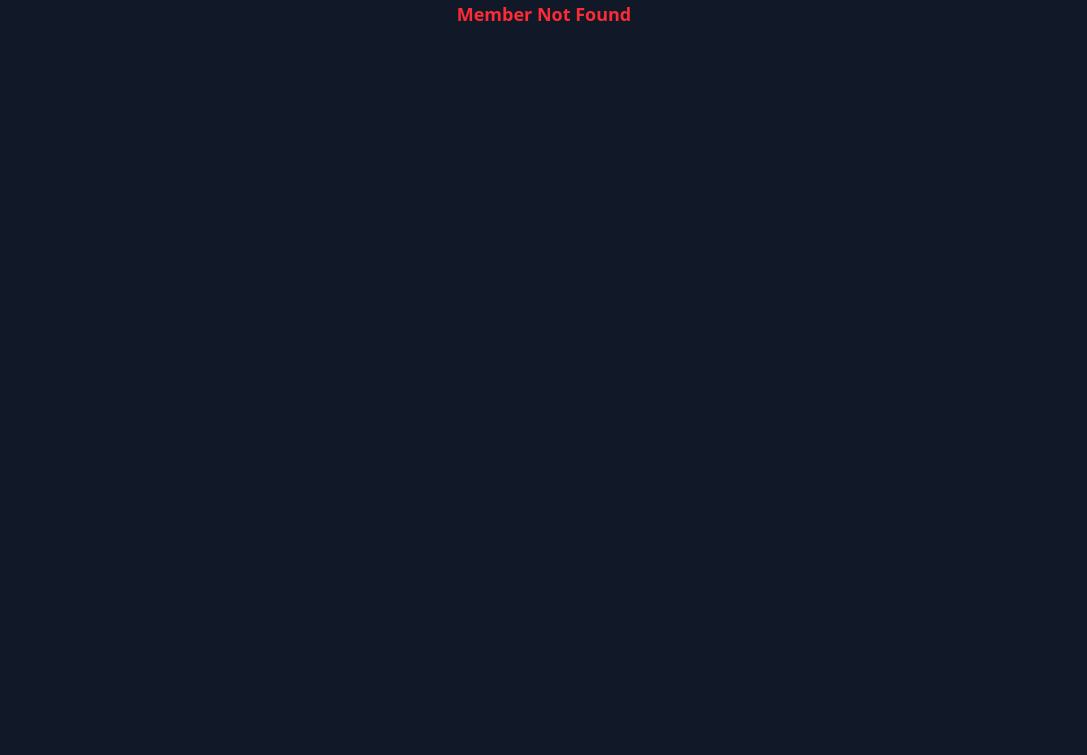
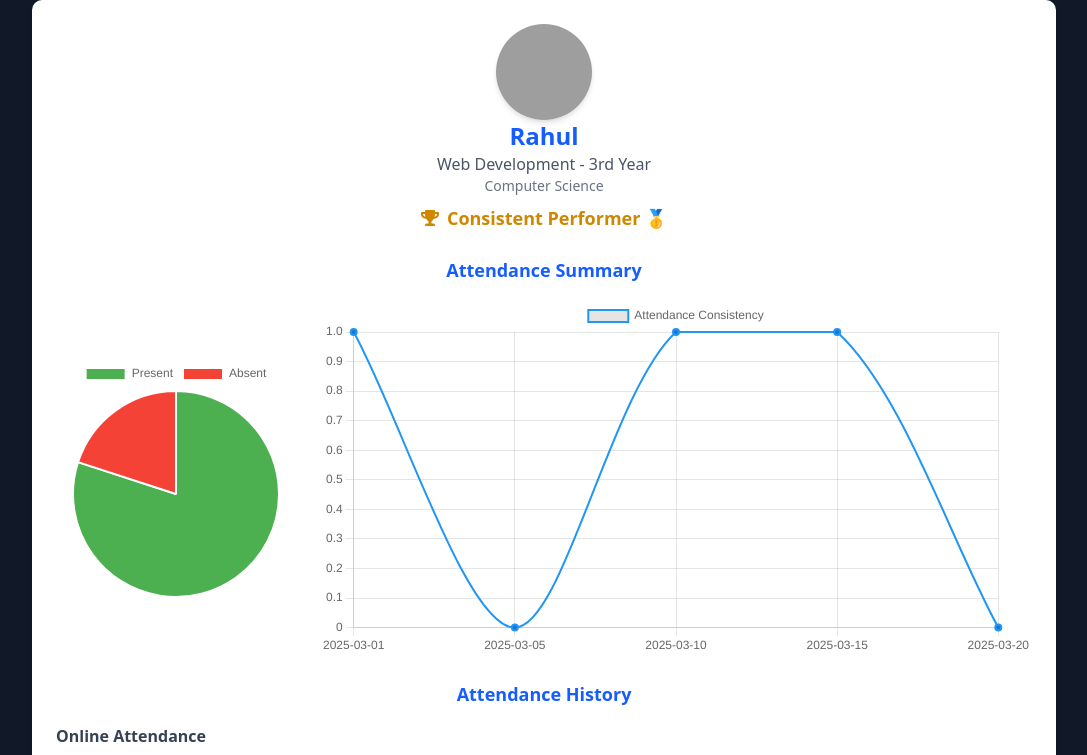
Before and after one commit to Tanmay170/Leaderboard, a React (Vite) app: page /member/1/attendance in a window 1280 px wide. Before the commit this address had no page. Shown: the top 755 px of the page, without its empty margins (96-1183 px from the left). Built offline with nearby package versions, Linux system fonts and the light colour scheme; grey boxes are pictures that could not be loaded.

Commit message:
fix: Routing

```diff
--- a/src/Components/Leaderboard.jsx
+++ b/src/Components/Leaderboard.jsx
@@ -82,7 +82,7 @@ const Leaderboard = () => {
                   </td>
                   <td className="p-4">
                     <button
-                      onClick={() => navigate(`/member-report/${member.id}`)}
+                      onClick={() => navigate(`/member/${member.id}`)}
                       className="bg-blue-600 text-white px-4 py-2 rounded-lg hover:bg-blue-700 transition"
                     >
                       View Report
--- a/src/Components/MemberAttendanceReport.jsx
+++ b/src/Components/MemberAttendanceReport.jsx
@@ -2,15 +2,16 @@ import React, { useRef } from "react";
 import { useParams } from "react-router-dom";
 import { Pie, Line } from "react-chartjs-2";
 import { Chart as ChartJS, ArcElement, Tooltip, Legend, CategoryScale, LinearScale, PointElement, LineElement } from "chart.js";
-import membersData from "../data/AttendanceData";
+import AttendanceData from "../data/AttendanceData";
 import html2canvas from "html2canvas";
 import jsPDF from "jspdf";
 import { FaTrophy } from "react-icons/fa";
 ChartJS.register(ArcElement, Tooltip, Legend, CategoryScale, LinearScale, PointElement, LineElement);
 
 const MemberAttendanceReport = () => {
-  const { memberId } = useParams();
-  const member = membersData.find((m) => m.id === parseInt(memberId));
+  const { id } = useParams(); // Change `memberId` to `id`
+  const member = AttendanceData.find((m) => Number(m.id) === Number(id));
+
   const reportRef = useRef();
 
   if (!member) {
--- a/src/Components/MemberReport.jsx
+++ b/src/Components/MemberReport.jsx
@@ -1,5 +1,5 @@
 import React from "react";
-import { useParams, Link } from "react-router-dom";
+import { useParams, Link, useNavigate } from "react-router-dom";
 import { motion } from "framer-motion";
 import { CircularProgressbar, buildStyles } from "react-circular-progressbar";
 import "react-circular-progressbar/dist/styles.css";
@@ -8,7 +8,10 @@ import { membersData } from "../data/membersData";
 
 const MemberReport = () => {
   const { id } = useParams();
-  const member = membersData.find((m) => m.id === parseInt(id));
+  const navigate = useNavigate();
+
+  // Fix: Ensure `id` is converted to a number
+  const member = membersData.find((m) => Number(m.id) === Number(id));
 
   if (!member) {
     return <div className="text-red-500 text-center mt-10">Member not found!</div>;
@@ -88,12 +91,12 @@ const MemberReport = () => {
 
         {/* Attendance Report Link */}
         <div className="mt-6 flex justify-center">
-          <Link
-            to={`/member/${member.id}/attendance`}
+          <button
             className="px-4 py-2 bg-blue-600 text-white rounded-lg hover:bg-blue-500 transition"
+            onClick={() => navigate(`/member/${member.id}/attendance`)}
           >
             View Attendance Report
-          </Link>
+          </button>
         </div>
 
       </div>
--- a/src/data/AttendanceData.js
+++ b/src/data/AttendanceData.js
@@ -1,4 +1,4 @@
-const membersData = [
+const AttendanceData = [
   {
     id: 1,
     name: "Rahul",
@@ -80,4 +80,4 @@ const membersData = [
   },
 ];
 
-export default membersData;
+export default AttendanceData;
--- a/src/data/membersData.js
+++ b/src/data/membersData.js
@@ -7,7 +7,7 @@ export const membersData = [
       registrationNumber: "123456",
       department: "ECE",
       membershipId: "MEM001",
-      profileImage: "/public/P2.jpg", // Public folder
+      profileImage: "/P2.jpg", // Fixed path (No "public/")
       github: "https://github.com/alicejohnson",
       linkedin: "https://linkedin.com/in/alicejohnson",
       tasksCompleted: 5,
@@ -25,7 +25,7 @@ export const membersData = [
       registrationNumber: "654321",
       department: "IT",
       membershipId: "MEM002",
-      profileImage: "/public/Aksh.jpg",
+      profileImage: "/Aksh.jpg",
       github: "https://github.com/bobsmith",
       linkedin: "https://linkedin.com/in/bobsmith",
       tasksCompleted: 4,
@@ -43,7 +43,7 @@ export const membersData = [
       registrationNumber: "789012",
       department: "Computer Science",
       membershipId: "MEM003",
-      profileImage: "/public/yasha.jpg",
+      profileImage: "/yasha.jpg",
       github: "https://github.com/charliebrown",
       linkedin: "https://linkedin.com/in/charliebrown",
       tasksCompleted: 3,
@@ -61,7 +61,7 @@ export const membersData = [
       registrationNumber: "345678",
       department: "CSE",
       membershipId: "MEM004",
-      profileImage: "/public/zahra.jpg",
+      profileImage: "/zahra.jpg",
       github: "https://github.com/daisycarter",
       linkedin: "https://linkedin.com/in/daisycarter",
       tasksCompleted: 4,
@@ -71,4 +71,4 @@ export const membersData = [
       points: 90,
       projects: ["Data Visualization Dashboard"],
     }
-  ];
+];
```
